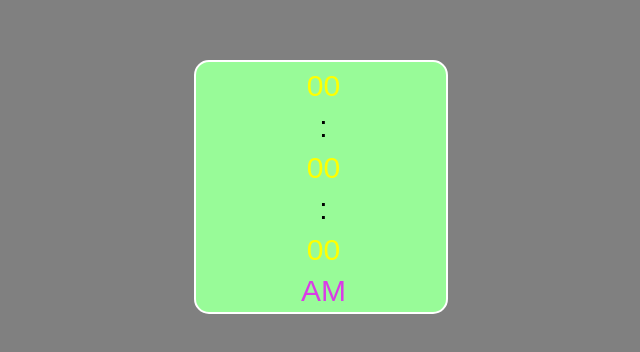
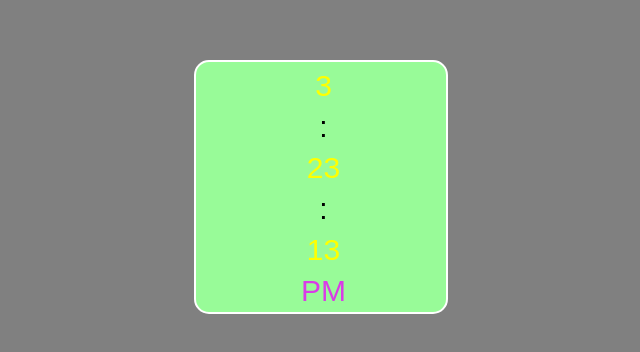
Before and after one commit to Lynn-Gilang/testing-digital-clock, a plain HTML site: page index.html in a window 1280 px wide. Shown: the part 348-700 px from the top of the page, 454-1094 px from the left. Drawn offline with Linux system fonts and the light colour scheme.

Commit message:
adding script file with java

```diff
--- a/index.html
+++ b/index.html
@@ -15,7 +15,7 @@
         <span class="hr" id="miniutes">00</span>
         <span class="colum">:</span>
         <span class="hr" id="seconds">00</span>
-        <span class="diver" id="am">AM</span>
+        <span class="diver" id="session">AM</span>
     </div>
 
 </body>
--- a/script.js
+++ b/script.js
@@ -0,0 +1,20 @@
+function startTime(){
+    const today = new Date();
+    let h = today.getHours();
+    let m = today.getMinutes();
+    let s = today.getSeconds();
+    let session = document.getElementById("session");
+
+    if(h >= 12){
+        session.innerHTML='PM';
+    }else{
+        session.innerHTML='AM';
+    }
+    if(h>12){
+        h = h - 12;
+    }
+    document.getElementById("hours").innerHTML=h;
+    document.getElementById("miniutes").innerHTML=m;
+    document.getElementById("seconds").innerHTML=s;
+}
+setInterval(startTime,10)
```
